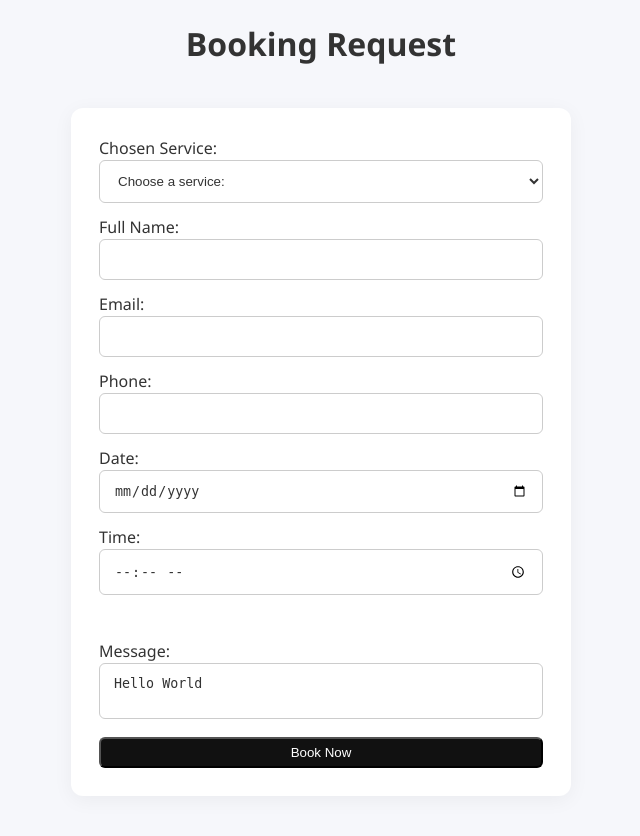
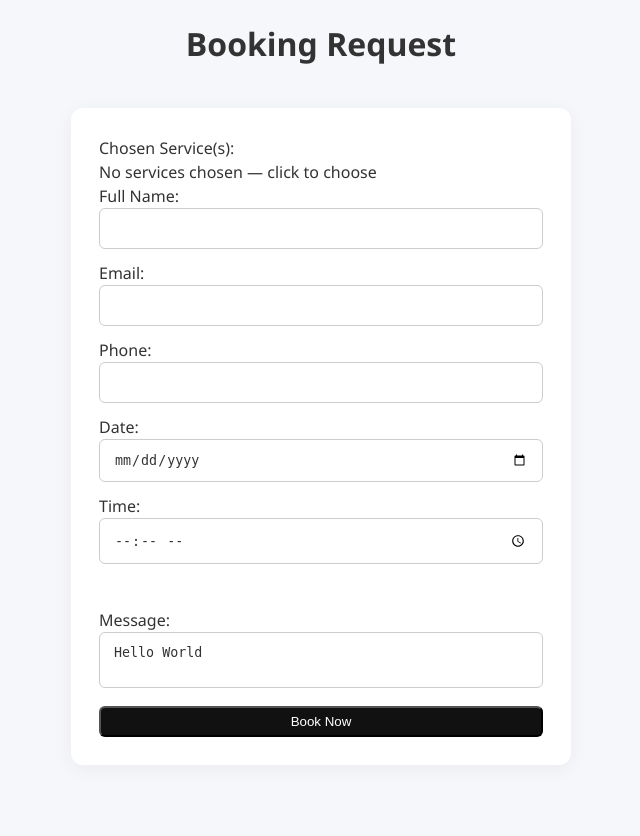
Before and after one commit to Nqobile-Nda/Beauty_Salon_Application_V1, a Flask app: page /user_booking_requests in a window 1280 px wide. Shown: the part 54-890 px from the top of the page, without its empty margins (319-959 px from the left). After the commit the page ends 791 px from the top, so only its background shows below. Run offline with Flask 3, Linux system fonts and the light colour scheme; data comes from the database, SQL or seed files in the repository; parts of the project's set-up code (start-up, migrations or seed data) failed here and were passed over.

Commit message:
Refactor booking form to use hidden input for selected services and update service selection display

```diff
--- a/templates/user/booking.html
+++ b/templates/user/booking.html
@@ -3,13 +3,9 @@
 {% block content %}
 <h1>Booking Request</h1>
 <form method="POST" id="booking-request-form">
-    <label for="selected-service">Chosen Service:</label>
-    <select name="selected-service" id="selected-service" title="selected-service" required>
-        <option value="" disabled {% if not selected_service %}selected{% endif %}>Choose a service:</option>
-        <option>Hairstyles</option>
-        <option>Wigs</option>
-        <option>Nails</option>
-    </select>
+    <label for="selected-service">Chosen Service(s):</label>
+    <input type="hidden" id="selected-service" name="selected-service" required>
+    <div id="selected-service-display" class="selected-services" role="button" tabindex="0">No services chosen — click to choose</div>
 
     <label for="name">Full Name:</label>
     <input type="text" id="name" name="full_name" required>
@@ -32,4 +28,10 @@
 
     <button type="submit" id="booking-submit">Book Now</button>
 </form>
+
+
+<dialog id="user-booking-services-modal">
+    <p>Services</p>
+    <button id="user-booking-services-modal-close" type="button">Close</button>
+</dialog>
 {% endblock %}
```
